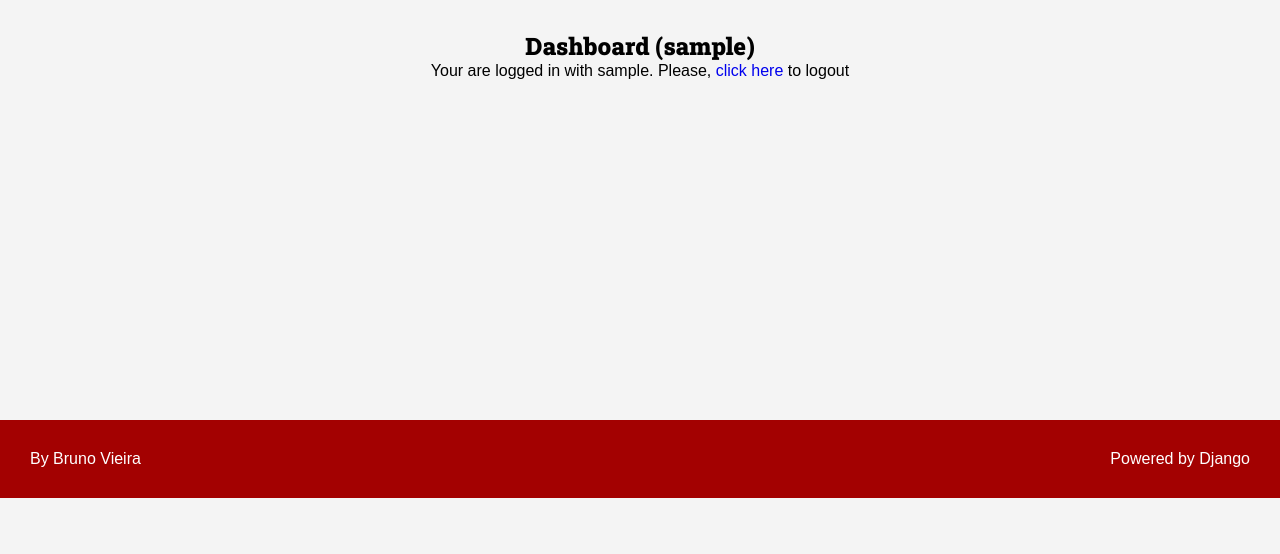
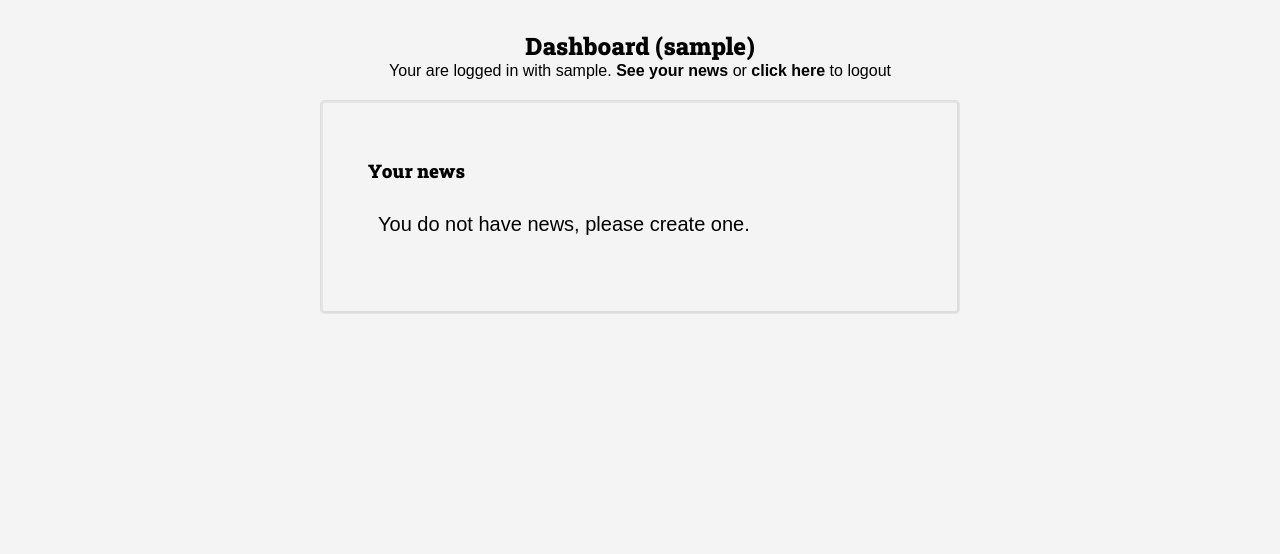
Before and after one commit to Vieira2v/ProjectNews, a Django app: page /authors/dashboard/ in a window 1280 px wide. Shown: the part 102-656 px from the top of the page. Before the commit the page ends 600 px from the top, so only its background shows below. Run offline with Django 5.2, Linux system fonts and the light colour scheme; the visitor is signed in with stand-in values (Sample User, id 1); data that the repository does not hold is empty.

Commit message:
part for the user to edit their news, created.

```diff
--- a/authors/templates/authors/pages/dashboard.html
+++ b/authors/templates/authors/pages/dashboard.html
@@ -8,6 +8,22 @@
 </div>
 <div class="center">
     {% include "authors/partials/login_message.html" %}
+
+    <div class="authors-dashboard-container">
+        <h3>Your news</h3>
+
+        <ul>
+            {% for new in news %}
+                <li class="link-dashboard">
+                    <a class="title-news-dashboard" href="{% url "authors:dashboard_news_edit" new.id %}"> {{ new.title }}</a>
+                </li>
+            {% empty %}
+                <li>
+                    <p>You do not have news, please create one.</p>
+                </li>
+            {% endfor %}
+        </ul>
+    </div>
 </div>
 
 {% include "global/partials/messages.html" %}
--- a/authors/templates/authors/pages/login.html
+++ b/authors/templates/authors/pages/login.html
@@ -4,7 +4,7 @@
 
 {% block content %}
     <div class="container">
-        <form action="{{ form_action }}" method="POST">
+        <form action="{{ form_action }}" method="POST" enctype="multipart/form-data">
             {% csrf_token %}
 
             <div class="form-content form-content-grid">
@@ -18,6 +18,7 @@
 
                 {% include "global/partials/messages.html" %}
 
+                {% if not user.is_authenticated %}
                     {% for field in form %}
                         <div class="form-group">
                             <label for="{{ field.id_for_label }}">{{ field.label }}</label>
@@ -38,6 +39,7 @@
                     <div class="form-group">
                         <button type="submit">Send</button>
                     </div>
+                {% endif %}
             </div>
         </form>
     </div>
--- a/authors/templates/authors/pages/register_view.html
+++ b/authors/templates/authors/pages/register_view.html
@@ -4,7 +4,7 @@
 
 {% block content %}
     <div class="container">
-        <form action="{{ form_action }}" method="POST">
+        <form action="{{ form_action }}" method="POST" enctype="multipart/form-data">
             {% csrf_token %}
 
             <div class="form-content form-content-grid">
--- a/authors/templates/authors/partials/login_message.html
+++ b/authors/templates/authors/partials/login_message.html
@@ -2,7 +2,7 @@
     <p>
         Your are logged in with
         {{  request.user.username }}.
-        Please,
-        <a href="{% url "authors:logout" %}" method="POST">click here</a> to logout
+        <a class="link-dashboard" href="{% url "authors:dashboard" %}">See your news</a> or
+        <a class="link-dashboard" href="{% url "authors:logout" %}" method="POST">click here</a> to logout
     </p>
 {% endif %}
--- a/authors/urls.py
+++ b/authors/urls.py
@@ -11,4 +11,7 @@ urlpatterns = [
     path('login/create/', views.login_create, name='login_create'),
     path('logout/', views.logout_view, name='logout'),
     path('dashboard/', views.dashboard, name='dashboard'),
+    path('dashboard/news/<int:id>/edit/',
+         views.dashboard_news_edit,
+         name='dashboard_news_edit'),
 ]
--- a/authors/views.py
+++ b/authors/views.py
@@ -5,6 +5,8 @@ from django.contrib import messages  # type: ignore # noqa: F401
 from django.urls import reverse  # type: ignore # noqa: F401
 from django.contrib.auth import authenticate, login, logout  # type: ignore
 from django.contrib.auth.decorators import login_required  # type: ignore
+from news.models import News
+from .forms.news_forms import AuthorNewsForm
 
 
 def register_view(request):
@@ -79,4 +81,49 @@ def logout_view(request):
 
 @login_required(login_url='authors:login', redirect_field_name='next')
 def dashboard(request):
-    return render(request, 'authors/pages/dashboard.html')
+    news = News.objects.filter(
+        is_published=False,
+        author=request.user
+    )
+    return render(request, 'authors/pages/dashboard.html',
+                  context={
+                      'news': news
+                  })
+
+
+@login_required(login_url='authors:login', redirect_field_name='next')
+def dashboard_news_edit(request, id):
+    news = News.objects.filter(
+        is_published=False,
+        author=request.user,
+        pk=id,
+    ).first()
+
+    if not news:
+        raise Http404()
+
+    form = AuthorNewsForm(
+        data=request.POST or None,
+        files=request.FILES or None,
+        instance=news
+    )
+
+    if form.is_valid():
+        news = form.save(commit=False)
+
+        news.author = request.user
+        news.news_content_is_html = False
+        news.is_published = False
+
+        news.save()
+
+        messages.success(request, 'Your news was saved successfully!')
+        return redirect(reverse('authors:dashboard_news_edit', args=(id,)))
+
+    return render(
+        request,
+        'authors/pages/dashboard_news.html',
+        context={
+            'form': form
+        }
+    )
--- a/base_static/global/css/styles.css
+++ b/base_static/global/css/styles.css
@@ -24,6 +24,10 @@ h6 {
     font-optical-sizing: auto;
     font-weight: 900;
     font-style: normal;
+}
+
+img {
+    max-width: 100%;
 }
 
 .container {
@@ -251,7 +255,8 @@ li {
     margin: 0.5rem 0;
 }
 
-.form-content input {
+.form-content input,
+.form-content textarea {
     width: 100%;
     padding: 1rem;
     border-radius: .4rem;
@@ -286,6 +291,19 @@ li {
 .inline-form {
     display: inline;
 }
+
+.span-2 {
+    grid-column: span 2;
+  }
+
+  .link-dashboard {
+    color: #000000;
+    font-weight:bold;
+  }
+
+  .title-news-dashboard {
+    color: #3776ffd5;
+  }
 
 /* Messages */
 
@@ -333,6 +351,29 @@ li {
     color: #16129f;
 }
 
+/* Authors */
+.authors-dashboard-container {
+    max-width: 64rem;
+    text-align: left;
+    padding: 12rem;
+    margin: 0 auto;
+    margin-top: 2rem;
+    border: #00000018;
+    border-style: groove;
+    border-radius: .5rem;
+    padding: 4.5rem;
+}
+
+.authors-dashboard-container h3,
+.authors-dashboard-container p,
+.authors-dashboard-container ul {
+    list-style-type: none;
+    margin: 1rem 0;
+}
+.authors-dashboard-container li {
+    padding: 1rem;
+}
+
 /* Generics */
 .center {
     text-align: center;
```
Also changed, not shown: authors/forms/news_forms.py (added, +15 -0 lines), authors/templates/authors/pages/dashboard_news.html (added, +46 -0 lines), news/admin.py (+11 -1 lines). Lines whose indentation alone changed are shown as unchanged.
